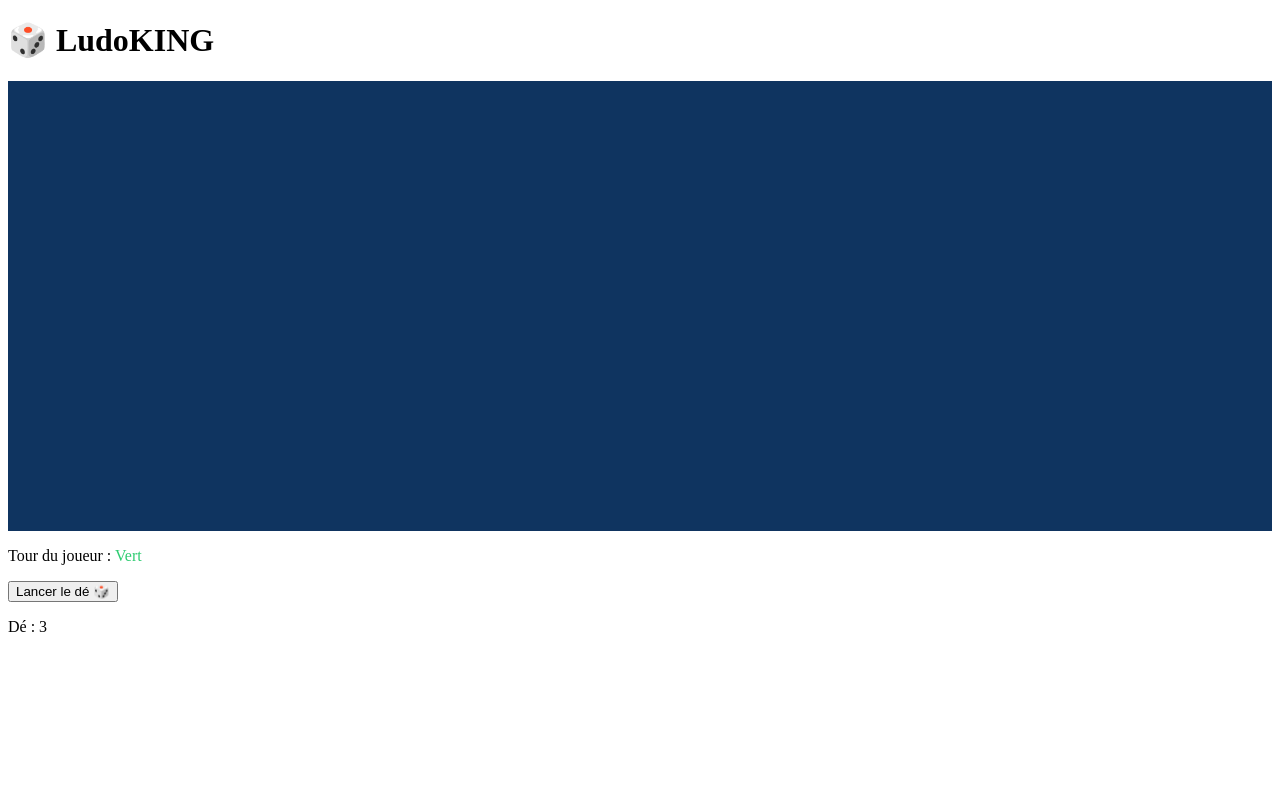
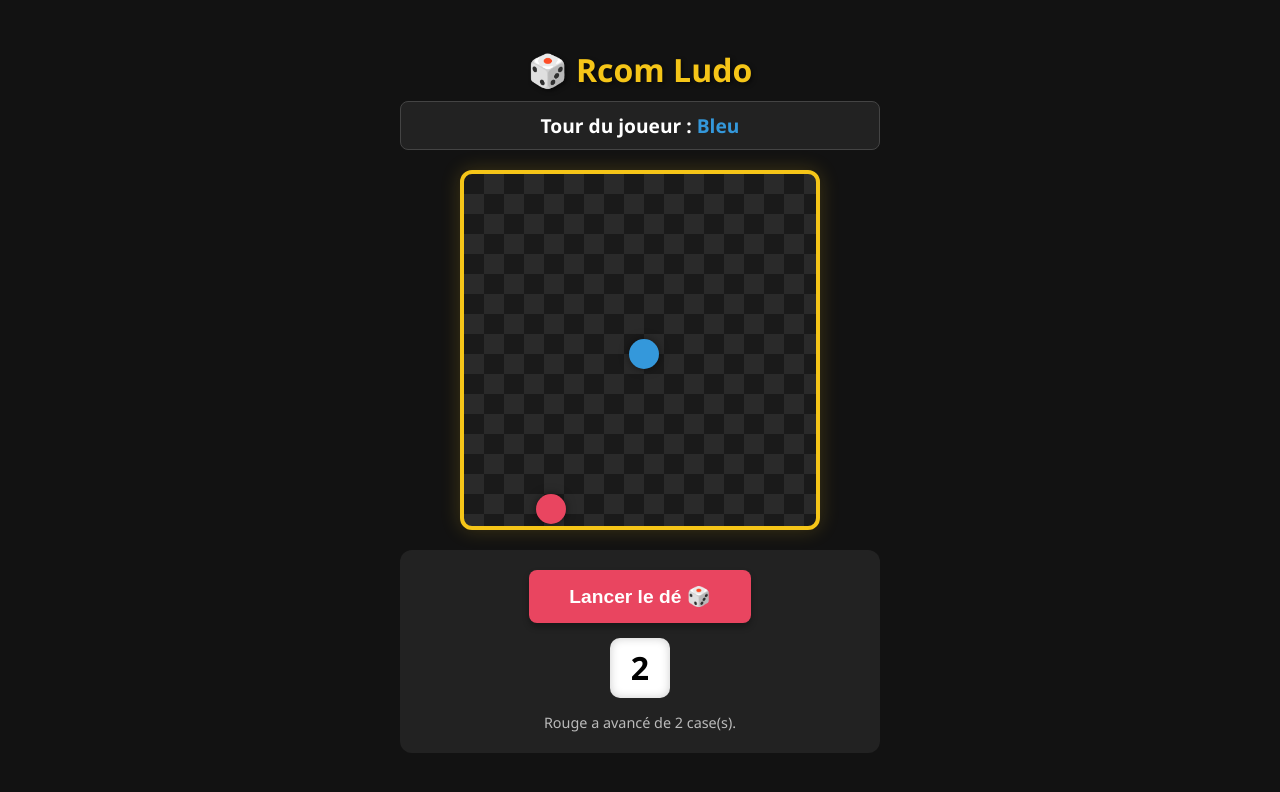
Before and after one commit to rayancharmes1/r.com.LUDO, a plain HTML site: page index.html in a window 1280 px wide. Both pictures are taken after a click on the button "Lancer le dé 🎲". Drawn offline with Linux system fonts and the light colour scheme.

Commit message:
Correction

```diff
--- a/index.html
+++ b/index.html
@@ -3,19 +3,26 @@
 <head>
     <meta charset="UTF-8">
     <meta name="viewport" content="width=device-width, initial-scale=1.0">
-    <title>LudoKING - Jeu de Ludo</title>
+    <title>Rcom Ludo</title>
     <link rel="stylesheet" href="style.css">
 </head>
 <body>
-    <div id="game-container">
-        <h1>🎲 LudoKING</h1>
-        <div id="board"></div>
+    <div id="app">
+        <header>
+            <h1>🎲 Rcom Ludo</h1>
+            <div id="turn-box">Tour du joueur : <span id="current-player">Rouge</span></div>
+        </header>
+
+        <div id="board-container">
+            <!-- Le plateau sera généré ici par Javascript -->
+        </div>
+
         <div id="controls">
-            <p id="turn-indicator">Tour du joueur : <span id="current-player">Rouge</span></p>
-            <button id="roll-dice">Lancer le dé 🎲</button>
-            <p id="dice-result">Dé : -</p>
+            <button id="roll-btn">Lancer le dé 🎲</button>
+            <div id="dice-display">-</div>
+            <p id="message">Clique sur "Lancer le dé" pour commencer.</p>
         </div>
     </div>
-    <script src="script.js"></script>
+    <script src="script.JS"></script>
 </body>
 </html>
--- a/script.js
+++ b/script.js
@@ -1,45 +1,132 @@
-// Version simplifiée pour démarrer.
-// Un vrai plateau de Ludo complet est complexe.
-// Ceci est un squelette fonctionnel que l'on peut améliorer ensemble.
+const boardContainer = document.getElementById('board-container');
+const rollBtn = document.getElementById('roll-btn');
+const diceDisplay = document.getElementById('dice-display');
+const currentPlayerSpan = document.getElementById('current-player');
+const messageEl = document.getElementById('message');
 
-const players = ['Rouge', 'Vert', 'Jaune', 'Bleu'];
-const colors = ['#e94560', '#2ecc71', '#f1c40f', '#3498db'];
+// Configuration des joueurs (On commence avec 2 joueurs)
+const players = [
+    { name: 'Rouge', color: '#e94560', pos: 0 },
+    { name: 'Bleu', color: '#3498db', pos: 0 }
+];
+
 let currentPlayerIndex = 0;
-let diceValue = 0;
+let isRolling = false;
 
-const board = document.getElementById('board');
-const rollButton = document.getElementById('roll-dice');
-const diceResult = document.getElementById('dice-result');
-const currentPlayerSpan = document.getElementById('current-player');
+// Crée les pions sur le plateau
+function createBoard() {
+    boardContainer.innerHTML = ''; // Nettoie le plateau
 
-// Crée une grille visuelle simple (pas encore le vrai chemin)
-function initBoard() {
-    board.innerHTML = '';
-    for (let i = 0; i < 15 * 15; i++) {
-        const cell = document.createElement('div');
-        cell.style.border = '1px solid #0f3460';
-        board.appendChild(cell);
+    // Créer les pions visuels
+    players.forEach((p, index) => {
+        const pawn = document.createElement('div');
+        pawn.id = `pawn-${index}`;
+        pawn.style.width = '30px';
+        pawn.style.height = '30px';
+        pawn.style.borderRadius = '50%';
+        pawn.style.backgroundColor = p.color;
+        pawn.style.position = 'absolute';
+        pawn.style.transition = 'all 0.4s ease-in-out'; // Animation fluide
+        pawn.style.boxShadow = '0 0 10px rgba(0,0,0,0.5)';
+        pawn.style.zIndex = '10';
+
+        // Position de départ (au centre)
+        pawn.style.left = '165px';
+        pawn.style.top = '165px';
+
+        boardContainer.appendChild(pawn);
+    });
+}
+
+// Calcule la position du pion pour faire le tour du plateau
+function updatePawnPosition(playerIndex) {
+    const pawn = document.getElementById(`pawn-${playerIndex}`);
+    const pos = players[playerIndex].pos;
+
+    // On simule un tour de 40 cases maximum pour ce prototype
+    const steps = 40;
+    const posOnSide = pos % steps;
+
+    let x, y;
+    const boardSize = 360; // Taille du plateau
+    const pawnSize = 30;
+    const margin = 10;
+    const trackSize = boardSize - (margin * 2) - pawnSize;
+
+    if (posOnSide < 10) { // Côté bas (vers la droite)
+        x = margin + (posOnSide / 10) * trackSize;
+        y = boardSize - margin - pawnSize;
+    } else if (posOnSide < 20) { // Côté droit (vers le haut)
+        x = boardSize - margin - pawnSize;
+        y = margin + ((posOnSide - 10) / 10) * trackSize;
+    } else if (posOnSide < 30) { // Côté haut (vers la gauche)
+        x = boardSize - margin - pawnSize - ((posOnSide - 20) / 10) * trackSize;
+        y = margin;
+    } else { // Côté gauche (vers le bas)
+        x = margin;
+        y = boardSize - margin - pawnSize - ((posOnSide - 30) / 10) * trackSize;
     }
+
+    pawn.style.left = `${x}px`;
+    pawn.style.top = `${y}px`;
 }
 
 function rollDice() {
-    diceValue = Math.floor(Math.random() * 6) + 1;
-    diceResult.textContent = `Dé : ${diceValue}`;
+    if (isRolling) return;
+    isRolling = true;
+    messageEl.textContent = "Lancer en cours...";
+    rollBtn.disabled = true;
 
-    // Logique simple : si 6, on peut rejouer (à améliorer)
-    if (diceValue === 6) {
-        alert(`${players[currentPlayerIndex]} a fait 6 ! Il/Elle peut rejouer.`);
-        // Ne change pas de joueur
-    } else {
-        // Passe au joueur suivant
-        currentPlayerIndex = (currentPlayerIndex + 1) % players.length;
-    }
-    currentPlayerSpan.textContent = players[currentPlayerIndex];
-    currentPlayerSpan.style.color = colors[currentPlayerIndex];
+    let count = 0;
+    // Animation du dé
+    const interval = setInterval(() => {
+        diceDisplay.textContent = Math.floor(Math.random() * 6) + 1;
+        count++;
+        if (count > 10) {
+            clearInterval(interval);
+            finalizeRoll();
+        }
+    }, 50);
 }
 
-rollButton.addEventListener('click', rollDice);
+function finalizeRoll() {
+    const diceValue = Math.floor(Math.random() * 6) + 1;
+    diceDisplay.textContent = diceValue;
 
-initBoard();
-currentPlayerSpan.textContent = players[0];
-currentPlayerSpan.style.color = colors[0];
+    const currentPlayer = players[currentPlayerIndex];
+    currentPlayer.pos += diceValue;
+
+    // Condition de victoire (ex: 40 cases pour faire le tour)
+    if (currentPlayer.pos >= 40) {
+        messageEl.textContent = `🏆 ${currentPlayer.name} a fait le tour et gagne la partie !`;
+        messageEl.style.color = currentPlayer.color;
+        rollBtn.disabled = true;
+        isRolling = false;
+        return;
+    }
+
+    updatePawnPosition(currentPlayerIndex);
+    messageEl.textContent = `${currentPlayer.name} a avancé de ${diceValue} case(s).`;
+
+    // Règle du Ludo : Si on fait 6, on rejoue. Sinon, on passe au joueur suivant.
+    if (diceValue !== 6) {
+        currentPlayerIndex = (currentPlayerIndex + 1) % players.length;
+    } else {
+        messageEl.textContent += " (Il a fait 6, il rejoue !)";
+    }
+
+    // Met à jour l'affichage du joueur actuel
+    currentPlayerSpan.textContent = players[currentPlayerIndex].name;
+    currentPlayerSpan.style.color = players[currentPlayerIndex].color;
+
+    rollBtn.disabled = false;
+    isRolling = false;
+}
+
+// Écouteur d'événement sur le bouton
+rollBtn.addEventListener('click', rollDice);
+
+// Initialisation au chargement de la page
+createBoard();
+currentPlayerSpan.textContent = players[0].name;
+currentPlayerSpan.style.color = players[0].color;
--- a/style.css
+++ b/style.css
@@ -0,0 +1,102 @@
+* { box-sizing: border-box; margin: 0; padding: 0; }
+
+body {
+    font-family: 'Segoe UI', Tahoma, Geneva, Verdana, sans-serif;
+    background-color: #121212;
+    color: white;
+    display: flex;
+    justify-content: center;
+    align-items: center;
+    min-height: 100vh;
+}
+
+#app {
+    text-align: center;
+    width: 100%;
+    max-width: 500px;
+    padding: 10px;
+}
+
+h1 {
+    color: #f5c518;
+    margin-bottom: 10px;
+    text-shadow: 2px 2px 4px rgba(0,0,0,0.5);
+}
+
+#turn-box {
+    font-size: 1.2rem;
+    margin-bottom: 20px;
+    font-weight: bold;
+    background: #222;
+    padding: 10px;
+    border-radius: 8px;
+    border: 1px solid #444;
+}
+
+#board-container {
+    width: 360px;
+    height: 360px;
+    margin: 0 auto;
+    background-color: #1a1a1a;
+    /* Création d'un effet damier pour le plateau */
+    background-image:
+        linear-gradient(45deg, #2a2a2a 25%, transparent 25%),
+        linear-gradient(-45deg, #2a2a2a 25%, transparent 25%),
+        linear-gradient(45deg, transparent 75%, #2a2a2a 75%),
+        linear-gradient(-45deg, transparent 75%, #2a2a2a 75%);
+    background-size: 40px 40px;
+    background-position: 0 0, 0 20px, 20px -20px, -20px 0px;
+    border: 4px solid #f5c518;
+    border-radius: 12px;
+    position: relative;
+    overflow: hidden;
+    box-shadow: 0 0 20px rgba(245, 197, 24, 0.2);
+}
+
+#controls {
+    margin-top: 20px;
+    display: flex;
+    flex-direction: column;
+    align-items: center;
+    gap: 15px;
+    background: #222;
+    padding: 20px;
+    border-radius: 12px;
+}
+
+button {
+    background-color: #e94560;
+    color: white;
+    border: none;
+    padding: 15px 40px;
+    font-size: 1.2rem;
+    border-radius: 8px;
+    cursor: pointer;
+    font-weight: bold;
+    transition: transform 0.1s, background 0.2s;
+    box-shadow: 0 4px 6px rgba(0,0,0,0.3);
+}
+
+button:hover { background-color: #c73650; }
+button:active { transform: scale(0.95); }
+button:disabled { background-color: #555; cursor: not-allowed; }
+
+#dice-display {
+    font-size: 2rem;
+    font-weight: bold;
+    background: white;
+    color: black;
+    width: 60px;
+    height: 60px;
+    display: flex;
+    justify-content: center;
+    align-items: center;
+    border-radius: 10px;
+    box-shadow: inset 0 0 10px rgba(0,0,0,0.2);
+}
+
+#message {
+    color: #bbb;
+    font-size: 0.9rem;
+    height: 20px;
+}
```
